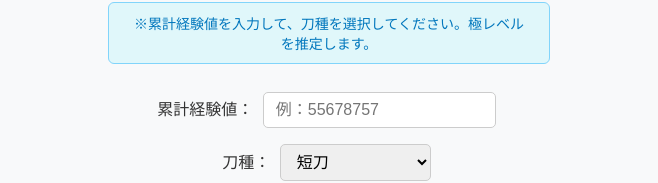
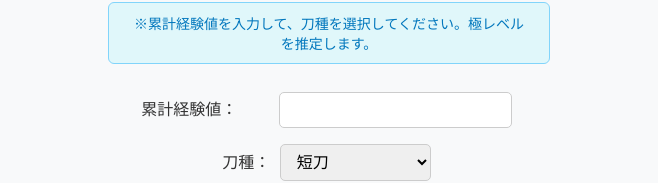
Before and after one commit to ema1016/toukenranbu-kiwamilevel-checker, a plain HTML site: page index.html in a window 1280 px wide. Shown: the part 113-296 px from the top of the page, without its empty margins (311-969 px from the left). Drawn offline with Linux system fonts and the light colour scheme.

Commit message:
Update index.html

```diff
--- a/index.html
+++ b/index.html
@@ -79,7 +79,7 @@
 
   <div>
     <label for="exp">累計経験値：</label>
-    <input type="number" id="exp" placeholder="例：55678757" />
+　　<input type="number" id="exp" />
   </div>
   <div>
     <label for="type">刀種：</label>
```
